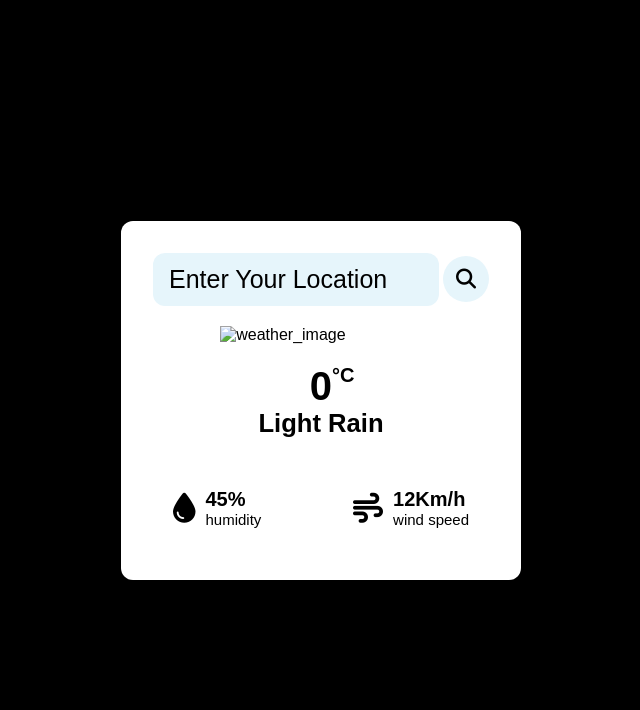
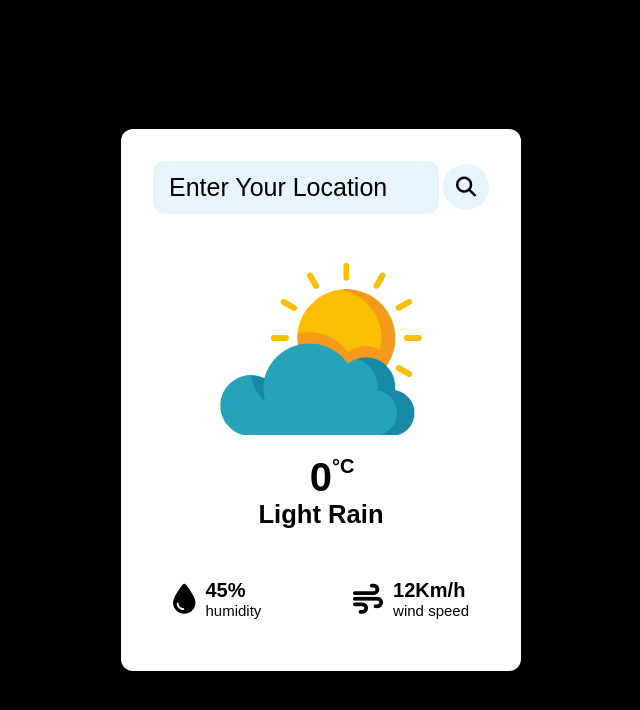
Before and after one commit to sachinbaghel26/WeatherApi, a plain HTML site: page index.html in a window 1280 px wide. Shown: the whole page, without its empty margins (319-959 px from the left). Drawn offline with nearby package versions, Linux system fonts and the light colour scheme; the site is published under a folder, as on GitHub Pages, so addresses that start at the root find nothing.

Commit message:
Update index.html
add . in img

```diff
--- a/index.html
+++ b/index.html
@@ -18,7 +18,7 @@
             </div>
         </div>
         <div class="weather-body">
-            <img src="/Assest_files/cloud.png" alt="weather_image" class="weather-img">
+            <img src="./Assest_files/cloud.png" alt="weather_image" class="weather-img">
             <div class="weather-box">
                 <p class="temp">0 <sup>°C</sup>
                 </p>
```
